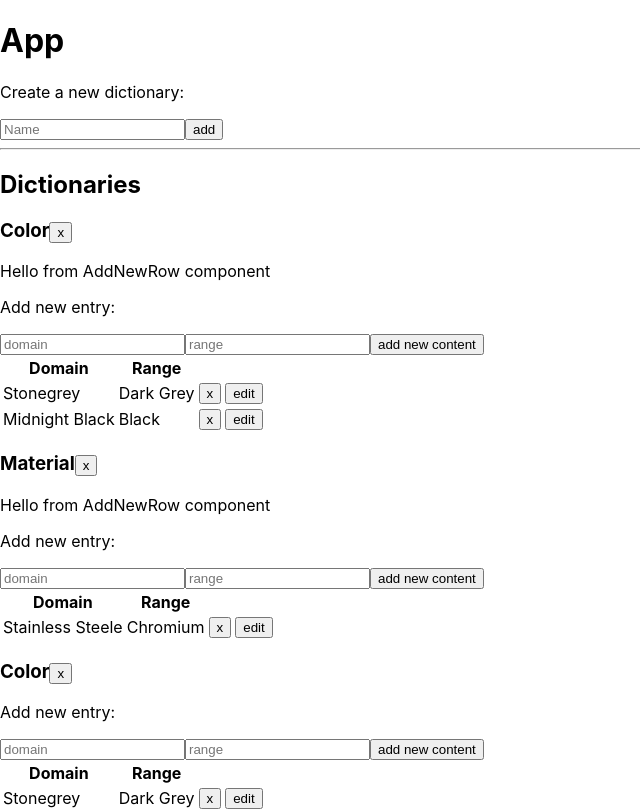
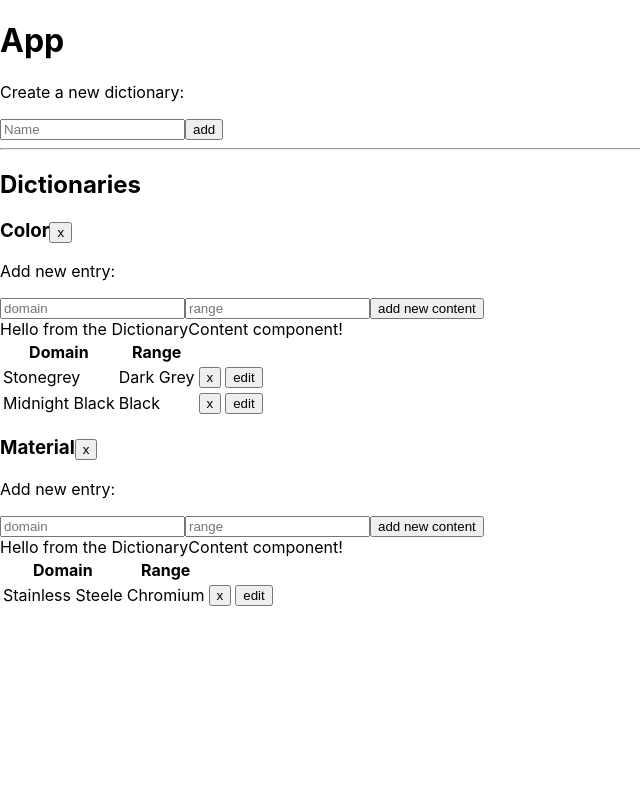
Before and after one commit to ctln12/dictionary-management-app, a React (Create React App) app: page / in a window 1280 px wide. Shown: the top 810 px of the page, without its empty margins (0-640 px from the left). Built offline with nearby package versions, Linux system fonts and the light colour scheme.

Commit message:
move corresponding content to DictionaryContent and implement deleteRow function

```diff
--- a/src/components/AddNewRow.js
+++ b/src/components/AddNewRow.js
@@ -27,7 +27,6 @@ class AddNewRow extends Component {
     const { dictionary } = this.props;
     return (
       <div id={dictionary.name} className='NewEntry'>
-        Hello from AddNewRow component
         <p>Add new entry:</p>
         <input
           type='text'
--- a/src/components/App.js
+++ b/src/components/App.js
@@ -181,13 +181,13 @@ class App extends Component {
   }
 
   deleteRow = async (dictionary, rowId) => {
+    console.log(rowId, 'deleted from ', dictionary.name);
     // copy current list of dictionaries
     const content = dictionary.content;
-    console.log(content);
+
     // filter out item being deleted
     const updatedContent = content.filter(row => row.id !== rowId);
     console.log(updatedContent);
-    // console.log(dictionary);
     dictionary.content = updatedContent;
 
     await this.setState({ dictionaries: this.state.dictionaries});
@@ -225,8 +225,9 @@ class App extends Component {
             dictionaries={this.state.dictionaries}
             deleteDictionaryFn={this.deleteDictionary}
             addNewRowFn={this.addNewRow}
-          />
-          <div className='Dictionaries'>
+            deleteRowFn={this.deleteRow}
+        />
+          {/* <div className='Dictionaries'>
             {this.state.dictionaries.map(dictionary => {
               return (
                 <div key={dictionary.id} className='Dictionary'>
@@ -291,7 +292,7 @@ class App extends Component {
                 </div>
               )
             })}
-          </div>
+          </div> */}
         </div>
       </div>
     );
--- a/src/components/CreateNewDictionary.js
+++ b/src/components/CreateNewDictionary.js
@@ -27,11 +27,9 @@ class CreateNewDictionary extends Component {
           name='name'
           value={this.state.newDictionaryName}
           onChange={e => this.updateDictionary(e)}
-          // onChange={e => this.props.updateDictionary('newDictionaryName', e.target.value)}
         />
         <button
           onClick={(e) => this.addDictionary(e)}
-          // onClick={() => this.addDictionary()}
         >
           add
             </button>
--- a/src/components/Dictionaries.js
+++ b/src/components/Dictionaries.js
@@ -2,21 +2,6 @@ import React, { Component } from 'react';
 import Dictionary from './Dictionary';
 
 class Dictionaries extends Component {
-  // constructor() {
-  //   super();
-  //   this.state = {
-  //     newDictionaryName: ''
-  //   }
-  // }
-
-  // updateDictionary = (e) => {
-  //   this.setState({ newDictionaryName: e.target.value })
-  // }
-
-  // deleteDictionary = (e) => {
-  //   this.props.deleteDictionaryFn(this.state.newDictionaryName);
-  // }
-
   render() {
     const { dictionaries } = this.props;
     return (
@@ -29,6 +14,7 @@ class Dictionaries extends Component {
                 dictionary={dictionary}
                 deleteDictionaryFn={this.props.deleteDictionaryFn}
                 addNewRowFn={this.props.addNewRowFn}
+                deleteRowFn={this.props.deleteRowFn}
               />
             )
           })
--- a/src/components/Dictionary.js
+++ b/src/components/Dictionary.js
@@ -1,5 +1,6 @@
 import React, { Component } from 'react';
 import AddNewRow from './AddNewRow';
+import DictionaryContent from './DictionaryContent';
 
 class Dictionary extends Component {
   deleteDictionary = (e) => {
@@ -12,29 +13,18 @@ class Dictionary extends Component {
       <div key={dictionary.id} className='Dictionary'>
         <h3>
           {dictionary.name}
-          <button onClick={(e) => this.deleteDictionary(e)}>x</button>
+          <button onClick={(e) => this.deleteDictionary(e)}>
+            x
+          </button>
         </h3>
-        <AddNewRow dictionary={dictionary} addNewRowFn={this.props.addNewRowFn} />
-        <div className='Content'>
-          <table>
-            <thead>
-              <tr>
-                <th>Domain</th>
-                <th>Range</th>
-              </tr>
-            </thead>
-            <tbody>
-              {dictionary.content.map(row => (
-                <tr>
-                  <td>{row.domain}</td>
-                  <td>{row.range}</td>
-                  <td><button>x</button></td>
-                  <td><button>edit</button></td>
-                </tr>
-              ))}
-            </tbody>
-          </table>
-        </div>
+        <AddNewRow
+          dictionary={dictionary}
+          addNewRowFn={this.props.addNewRowFn}
+        />
+        <DictionaryContent
+          dictionary={dictionary}
+          deleteRowFn={this.props.deleteRowFn}
+        />
       </div>
     );
   }
--- a/src/components/DictionaryContent.js
+++ b/src/components/DictionaryContent.js
@@ -0,0 +1,36 @@
+import React, { Component } from 'react';
+
+class DictionaryContent extends Component {
+  deleteRow = (e) => {
+    this.props.deleteRowFn(this.props.dictionary, parseInt(e.target.id));
+    console.log('deleted');
+  }
+
+  render() {
+    const { dictionary } = this.props;
+    return (
+      <div className='DictionaryContent'>
+        Hello from the DictionaryContent component!
+        <table>
+          <thead>
+            <tr>
+              <th>Domain</th>
+              <th>Range</th>
+            </tr>
+          </thead>
+          <tbody>
+            {dictionary.content.map(row => (
+              <tr>
+                <td>{row.domain}</td>
+                <td>{row.range}</td>
+                <td><button id={row.id} onClick={e => this.deleteRow(e)}>x</button></td>
+                <td><button>edit</button></td>
+              </tr>
+            ))}
+          </tbody>
+        </table>
+      </div>
+    );
+  }
+}
+export default DictionaryContent;
```
